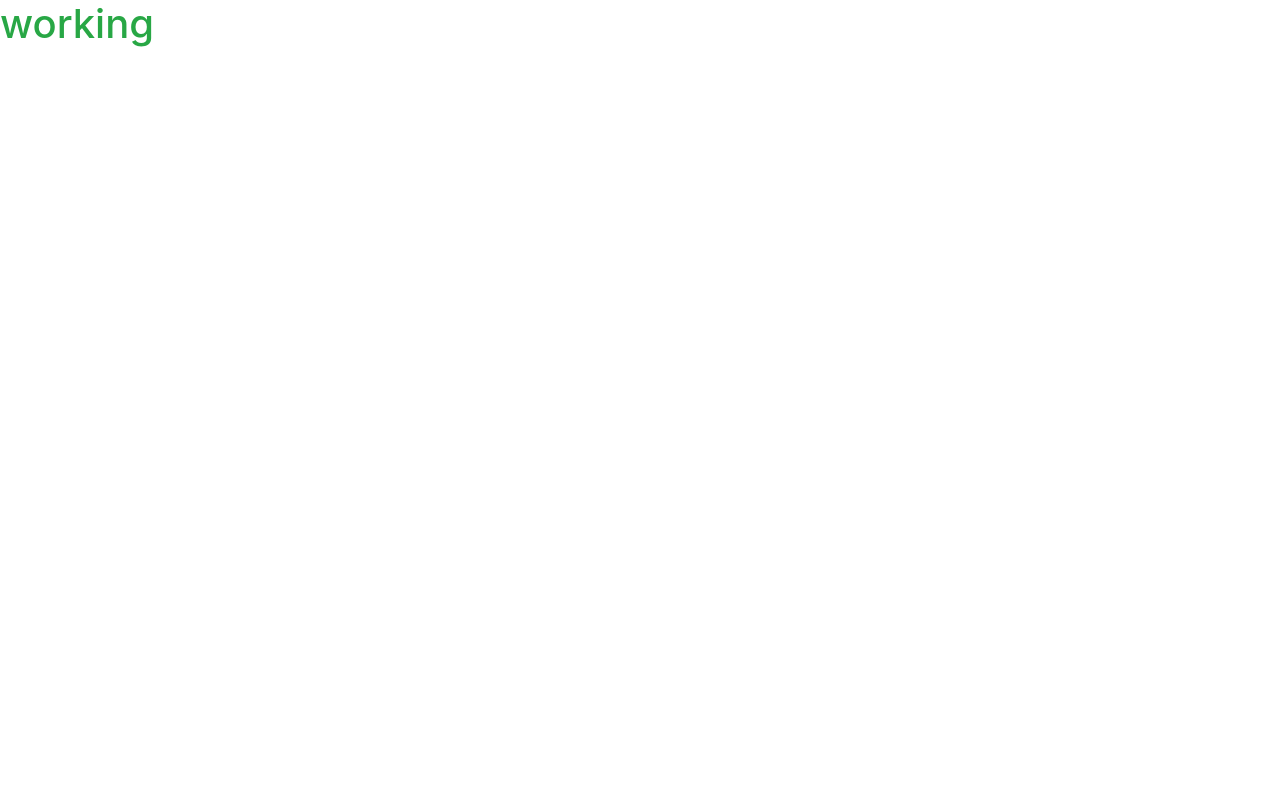
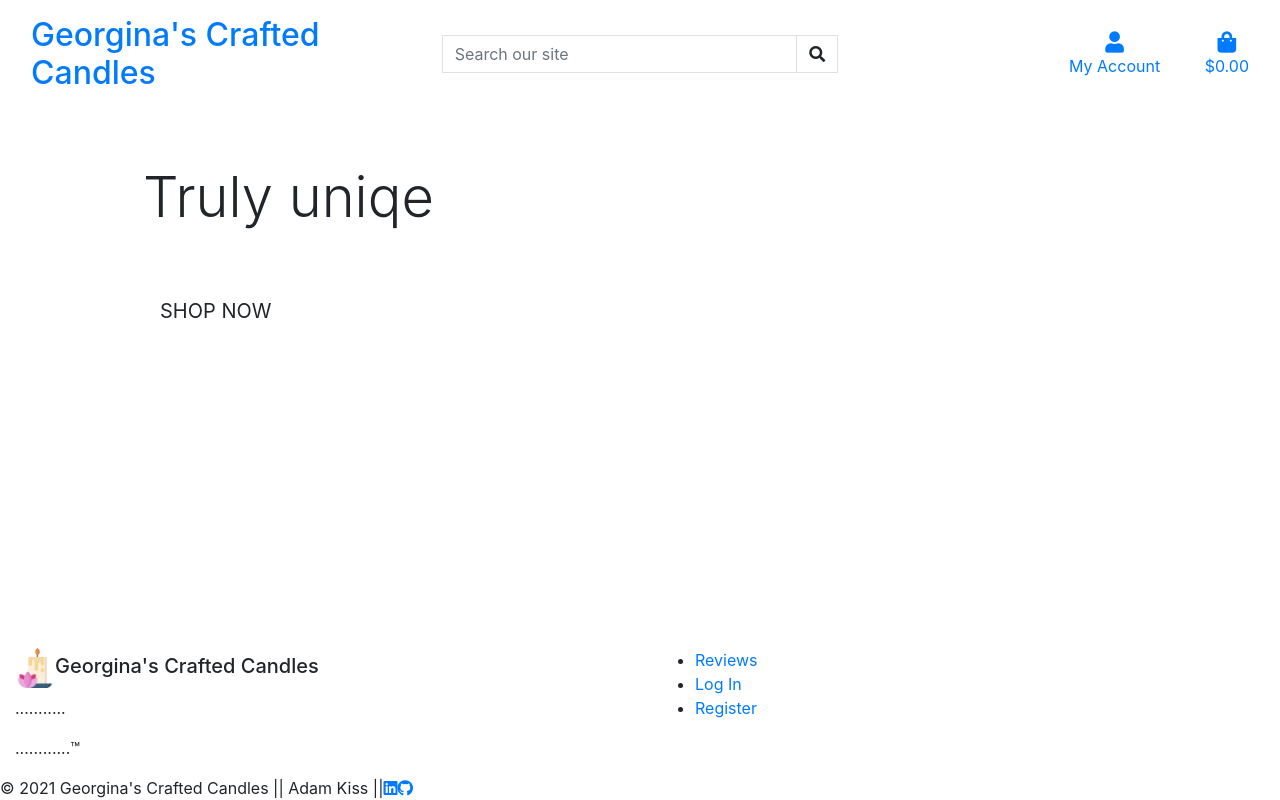
Before and after one commit to Adamsky94/Georginas_Craft_Candles, a Django app: page / in a window 1280 px wide. Before the commit the page is almost empty. Run offline with Django 3.2, Linux system fonts and the light colour scheme; some libraries are stand-ins or nearby versions.

Commit message:
Created basic layout

```diff
--- a/ginas_candles/ginas_candles/settings.py
+++ b/ginas_candles/ginas_candles/settings.py
@@ -153,3 +153,7 @@ USE_TZ = True
 # https://docs.djangoproject.com/en/3.1/howto/static-files/
 
 STATIC_URL = '/static/'
+STATICFILES_DIRS = (os.path.join(BASE_DIR, 'static'),)
+
+MEDIA_URL = '/media/'
+MEDIA_ROOT = os.path.join(BASE_DIR, 'media')
--- a/ginas_candles/ginas_candles/urls.py
+++ b/ginas_candles/ginas_candles/urls.py
@@ -15,9 +15,11 @@ Including another URLconf
 """
 from django.contrib import admin
 from django.urls import path, include
+from django.conf import settings
+from django.conf.urls.static import static
 
 urlpatterns = [
     path('admin/', admin.site.urls),
     path('accounts/', include('allauth.urls')),
     path('', include('home.urls')),
-]
+] + static(settings.MEDIA_URL, document_root=settings.MEDIA_ROOT)
--- a/ginas_candles/home/templates/home/index.html
+++ b/ginas_candles/home/templates/home/index.html
@@ -1,8 +1,27 @@
 {% extends 'base.html' %}
 {% load static %}
 
+{% block page_header %}
+    <div class="container header-container">
+        <div class="row">
+            <div class="col"></div>
+        </div>
+    </div>
+{% endblock %}
+
 {% block content %}
-
-<h1 class="display4 text-success">working</h1>
-
+    <div class="container h-100">
+        <div class="row h-100">
+            <div class="col-7 col-md-6 my-auto">
+                <h1 class="display-4 logo-font text-black">
+                    Truly uniqe
+                </h1>
+                <div class="my-5">
+                    <h4>
+                        <a href="" class="shop-now-button btn btn-lg rounded-0 text-uppercase py-3">Shop Now</a>
+                    </h4>
+                </div>
+            </div>
+        </div>
+    </div>
 {% endblock %}
--- /dev/null
+++ b/ginas_candles/static/css/base.css
@@ -0,0 +1,91 @@
+html {
+    height: 100%;
+}
+
+body {
+    margin: 0;
+
+    min-height: 100vh;
+
+    display: flex;
+    flex-direction: column;
+}
+
+.logo {
+    max-height: 40px;
+}
+
+footer {
+    margin-top: auto;
+}
+
+/* -------------------------------- Media Queries */
+
+/* Slightly larger container on xl screens */
+@media (min-width: 1200px) {
+  .container {
+    max-width: 80%;
+  }
+}
+
+/* fixed top navbar only on medium and up */
+@media (min-width: 992px) {
+    .fixed-top-desktop-only {
+        position: fixed;
+        top: 0;
+        right: 0;
+        left: 0;
+        z-index: 1030;
+    }
+
+    .header-container {
+        padding-top: 164px;
+    }
+}
+
+/* pad the top a bit when navbar is collapsed on mobile */
+@media (max-width: 991px) {
+    .header-container {
+        padding-top: 116px;
+    }
+
+    body {
+        height: calc(100vh - 116px);
+    }
+
+    .display-4.logo-font.text-black {
+        font-size: 2rem;
+    }
+
+    .nav-link {
+        padding: 0.15rem;
+    }
+
+    .nav-link i.fa-lg {
+        font-size: 1rem;
+    }
+
+    .navbar-toggler {
+        padding: .6rem .6rem;
+        font-size: 1rem;
+    }
+
+    #delivery-banner h4 {
+        font-size: .9rem;
+    }
+
+    .btn.btn-outline-black.rounded-0,
+    .btn.btn-black.rounded-0 {
+        padding: .375rem .375rem;
+    }
+
+    .btn.btn-outline-black.rounded-0.btn-lg,
+    .btn.btn-black.rounded-0.btn-lg {
+        padding: .375rem .375rem;
+        font-size: .75rem;
+    }
+
+    .increment-qty, .decrement-qty {
+        padding: .25rem .5rem !important;
+    }
+}
--- a/ginas_candles/templates/base.html
+++ b/ginas_candles/templates/base.html
@@ -16,6 +16,12 @@
     {% block corecss %}
     <!-- Bootstrap CSS -->
     <link rel="stylesheet" href="https://stackpath.bootstrapcdn.com/bootstrap/4.4.1/css/bootstrap.min.css" integrity="sha384-Vkoo8x4CGsO3+Hhxv8T/Q5PaXtkKtu6ug5TOeNV6gBiFeWPGFN9MuhOf23Q9Ifjh" crossorigin="anonymous">
+    <!-- Fontawesome CSS -->
+    <link rel="stylesheet" href="https://cdnjs.cloudflare.com/ajax/libs/font-awesome/5.15.2/css/all.min.css" integrity="sha512-HK5fgLBL+xu6dm/Ii3z4xhlSUyZgTT9tuc/hSrtw6uzJOvgRr2a9jyxxT1ely+B+xFAmJKVSTbpM/CuL7qxO8w==" crossorigin="anonymous" />
+
+    <link rel="stylesheet" href="https://fonts.googleapis.com/css?family=Lato&display=swap">
+    <link rel="stylesheet" href="{% static 'css/base.css' %}">
+
     {% endblock %}
 
     {% block extra_css %}
@@ -30,18 +36,74 @@
     {% block extra_js%}
     {% endblock %}
 
+    <link rel="shortcut icon" href="{% static 'favicon.ico' %}" type="image/x-icon" />
+
     <title>Georgina's Crafted Candles {% block extra_title %}{% endblock %}</title>
-  </head>
-  <body>
+   </head>
+
+    <body>
     <header class="container-fluid fixed-top">
-
+        <div id="topnav" class="row bg-white pt-lg-2 d-none d-lg-flex">
+            <div class="col-12 col-lg-4">
+                <a href="{% url 'home' %}" class="nav-link main-logo-link">
+                    <div class="col"></div>
+                    <h2 class="logo-font text-black my-0">Georgina's Crafted Candles</h2>
+                </a>
+            </div>
+            <div class="col-12 col-lg-4 my-auto py-1 py-lg-0">
+                <form method="GET" action="">
+                    <div class="input-group w-100">
+                        <input class="form-control border border-black rounded-0" type="text" name="q" placeholder="Search our site">
+                        <div class="input-group-append">
+                            <button class="form-control btn btn-black border border-black rounded-0" type="submit">
+                                <span class="icon">
+                                    <i class="fas fa-search"></i>
+                                </span>
+                            </button>
+                        </div>
+                    </div>
+                </form>
+            </div>
+            <div class="col-12 col-lg-4 my-auto py-1 py-lg-0">
+                <ul class="list-inline list-unstyled text-center text-lg-right my-0">
+                    <li class="list-inline-item dropdown">
+                        <a class="text-black nav-link" href="#" id="user-options" data-toggle="dropdown" aria-haspopup="true" aria-expanded="false">
+                            <div class="text-center">
+                                <div><i class="fas fa-user fa-lg"></i></div>
+                                <p class="my-0">My Account</p>
+                            </div>
+                        </a>
+                        <div class="dropdown-menu border-0" aria-labelledby="user-options">
+                            {% if request.user.is_authenticated %}
+                                {% if request.user.is_superuser %}
+                                    <a href="" class="dropdown-item">Product Management</a>
+                                {% endif %}
+                                <a href="" class="dropdown-item">My Profile</a>
+                                <a href="{% url 'account_logout' %}" class="dropdown-item">Logout</a>
+                            {% else %}
+                                <a href="{% url 'account_signup' %}" class="dropdown-item">Register</a>
+                                <a href="{% url 'account_login' %}" class="dropdown-item">Login</a>
+                            {% endif %}
+                        </div>
+                    </li>
+                    <li class="list-inline-item">
+                        <a class="{% if grand_total %}text-info font-weight-bold{% else %}text-black{% endif %} nav-link" href="">
+                            <div class="text-center">
+                                <div><i class="fas fa-shopping-bag fa-lg"></i></div>
+                                <p class="my-0">
+                                    {% if grand_total %}
+                                        ${{ grand_total|floatformat:2 }}
+                                    {% else %}
+                                        $0.00
+                                    {% endif %}
+                                </p>
+                            </div>
+                        </a>
+                    </li>
+                </ul>
+            </div>
+        </div>
     </header>
-
-    {% if messages %}
-    <div class="message-container">
-
-    </div>
-    {% endif %}
 
     {% block page_header %}
     {% endblock %}
@@ -49,6 +111,31 @@
     {% block content %}
     {% endblock %}
 
+     <footer class="page-footer">
+            <div class="container-fluid">
+                <div class="row">
+                    <div class="col l6 s12">
+                        <h5 class=""><img class="logo" src="{% static 'logo_sm.png' %}" alt="Candle logo">Georgina's Crafted Candles</h5>
+                        <p class="">...........</p>
+                        <p id="smallprint" class="">............™</p>
+                    </div>
+                    <div class="col l4 offset-l2 s12">
+                        <ul>
+                            <li><a class="footer-link" href="">Reviews</a></li>
+                            <li><a class="footer-link" href="">Log In</a></li>
+                            <li><a class="footer-link" href="">Register</a></li>
+                        </ul>
+                    </div>
+                </div>
+                <div class="row footer-copyright">
+                    © 2021 Georgina's Crafted Candles || Adam Kiss ||
+                    <a class="footer-link" href="https://www.linkedin.com/in/akgsz0912/" target="_blank"><i class="fab fa-linkedin"></i></a>
+                    <a class="footer-link" href="https://github.com/Adamsky94" target="_blank"><i class="fab fa-github"></i></a>
+                </div>
+            </div>
+
+        </footer>
+
     {% block postloadjs %}
     {% endblock %}
 
```
Also changed, not shown: ginas_candles/static/favicon.ico (added), ginas_candles/static/logo_sm.png (added).
